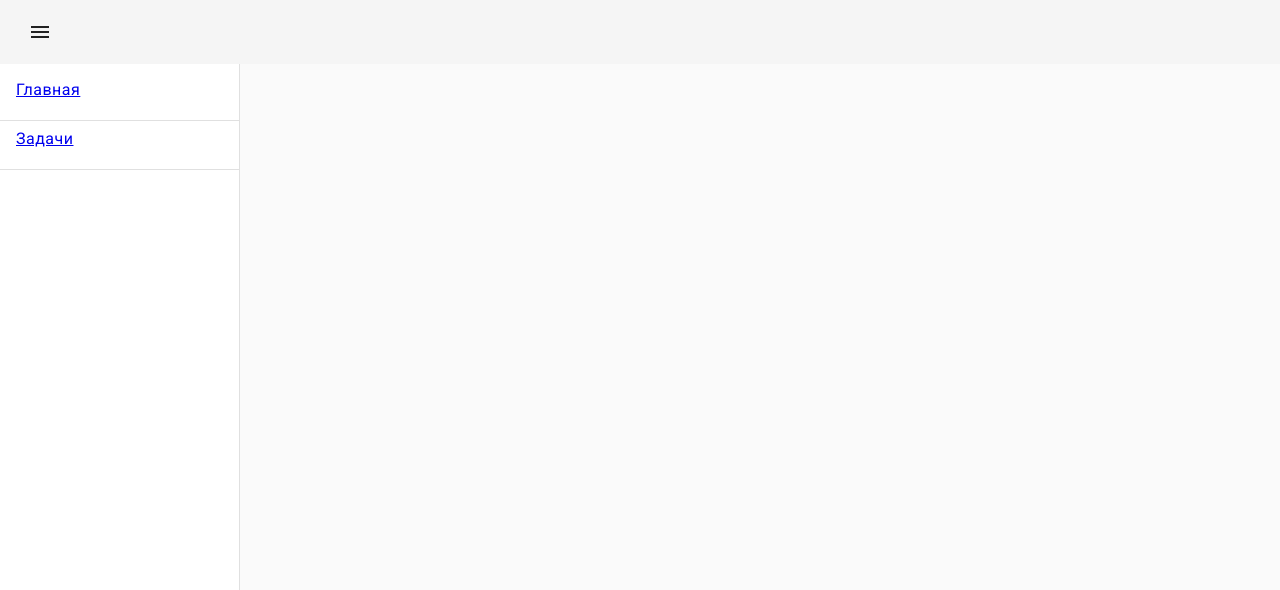
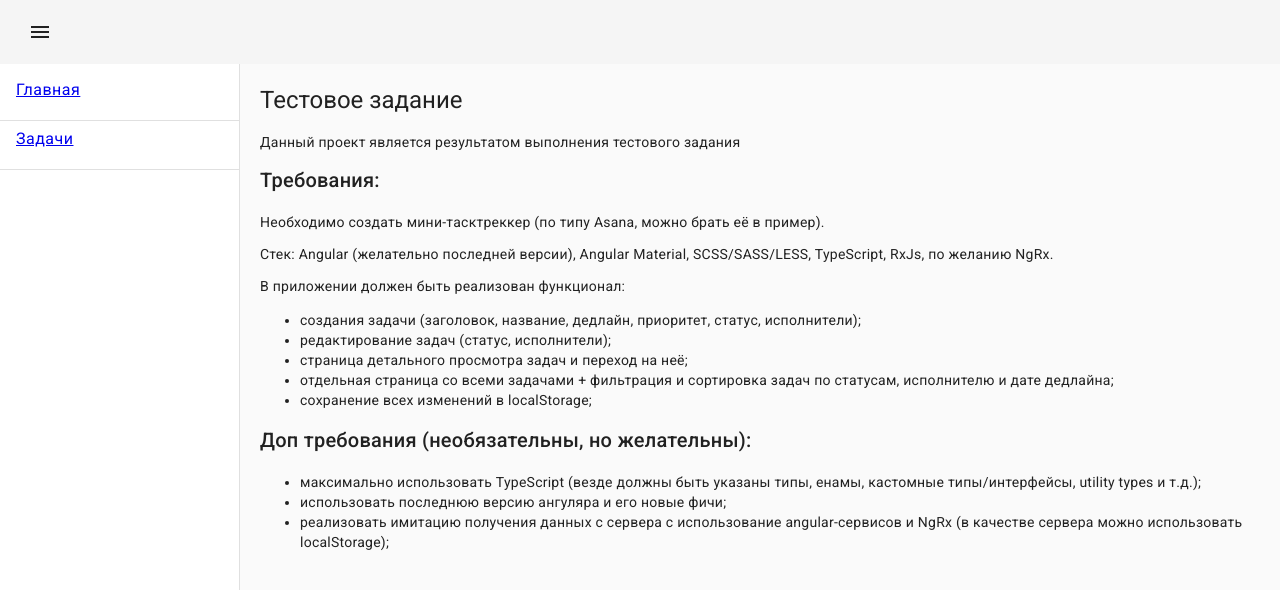
Before and after one commit to dariajurr/tasktracker, an Angular app: page / in a window 1280 px wide. Shown: the top 590 px of the page. Built offline with nearby package versions, Linux system fonts and the light colour scheme.

Commit message:
feat: главная страница

```diff
--- a/src/app/layout/main-layout/main-layout.component.html
+++ b/src/app/layout/main-layout/main-layout.component.html
@@ -15,7 +15,7 @@
       >
       <mat-divider></mat-divider>
       <mat-list-item>
-        <a [routerLink]="['/']">
+        <a [routerLink]="['/', 'tasks']">
           <p>Задачи</p>
         </a></mat-list-item
       >
--- /dev/null
+++ b/src/app/pages/main-page/main-page.component.html
@@ -0,0 +1,41 @@
+<main class="main-page">
+  <H1>Тестовое задание</H1>
+  <p>Данный проект является результатом выполнения тестового задания</p>
+
+  <h2>Требования:</h2>
+  <p>
+    Необходимо создать мини-тасктреккер (по типу Asana, можно брать её в
+    пример).
+  </p>
+  <p>
+    Стек: Angular (желательно последней версии), Angular Material,
+    SCSS/SASS/LESS, TypeScript, RxJs, по желанию NgRx.
+  </p>
+  <p>В приложении должен быть реализован функционал:</p>
+  <ul>
+    <li>
+      создания задачи (заголовок, название, дедлайн, приоритет, статус,
+      исполнители);
+    </li>
+    <li>редактирование задач (статус, исполнители);</li>
+    <li>страница детального просмотра задач и переход на неё;</li>
+    <li>
+      отдельная страница со всеми задачами + фильтрация и сортировка задач по
+      статусам, исполнителю и дате дедлайна;
+    </li>
+    <li>сохранение всех изменений в localStorage;</li>
+  </ul>
+  <h2>Доп требования (необязательны, но желательны):</h2>
+  <ul>
+    <li>
+      максимально использовать TypeScript (везде должны быть указаны типы,
+      енамы, кастомные типы/интерфейсы, utility types и т.д.);
+    </li>
+    <li>использовать последнюю версию ангуляра и его новые фичи;</li>
+    <li>
+      реализовать имитацию получения данных с сервера с использование
+      angular-сервисов и NgRx (в качестве сервера можно использовать
+      localStorage);
+    </li>
+  </ul>
+</main>
--- /dev/null
+++ b/src/app/pages/main-page/main-page.component.scss
@@ -0,0 +1,3 @@
+.main-page {
+    padding: 20px;
+}
```
Also changed, not shown: src/app/app-routing.module.ts (+13 -1 lines), src/app/pages/main-page/main-page.component.ts (added, +12 -0 lines).
